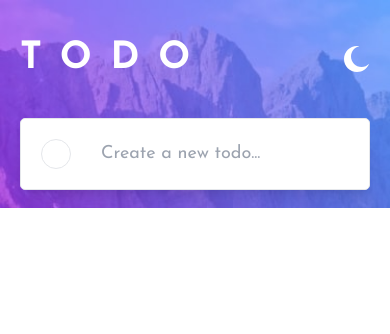
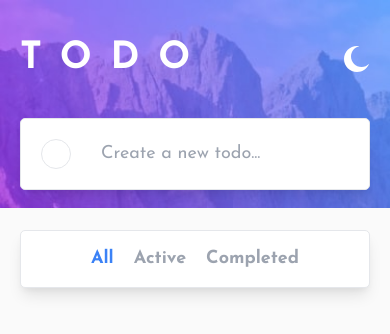
Before and after one commit to Spenalva1/react-todo, a React (Create React App) app in the folder react-todo/: page / in a window 390 px wide. Shown: the top 334 px of the page. Built offline with nearby package versions, Linux system fonts and the light colour scheme.

Commit message:
mobile design finished

```diff
--- a/react-todo/src/GlobalStyles.js
+++ b/react-todo/src/GlobalStyles.js
@@ -15,6 +15,8 @@ export const GlobalStyles = createGlobalStyle`
     font-size: 1.8rem;
     line-height: 2;
     font-family: 'Josefin Sans', sans-serif;
+    background: hsl(0, 0%, 98%);
+    min-height: 100vh;
   }
   button {
     font-family: 'Josefin Sans', sans-serif;
--- a/react-todo/src/components/App.js
+++ b/react-todo/src/components/App.js
@@ -14,6 +14,7 @@ const App = () => {
   const [todosShow, setTodosShow] = useState(todos);
   const [windowWidth, setWindowWidth] = useState(window.innerWidth);
   const [activeFilter, setActiveFilter] = useState('ALL');
+  const todosLeft = todos.filter(todo => !todo.check).length;
   const mobileDesign = windowWidth < 850;
 
   useEffect(() => {
@@ -73,8 +74,13 @@ const App = () => {
           <div>
             {todosShow.map(todo => <TodoItem key={todo.id} className="todo-list-item" todo={todo} mobileDesign={mobileDesign} deleteTodo={deleteTodo} toggleTodoCheck={toggleTodoCheck} />)}
           </div>
-          <Filter todos={todos} setActiveFilter={setActiveFilter} activeFilter={activeFilter} clearCompleted={clearCompleted} />
+          <div className="todo-footer bg-white p-8 flex justify-between items-center relative border-b">
+            <p className="text-gray-400">{todosLeft > 0 ? `${todosLeft} items left` : 'No items left'}</p>
+            <button onClick={() => clearCompleted()} className="text-gray-400 focus:outline-none hover:text-black">Clear Completed</button>
+            {!mobileDesign && <Filter className="absolute transform -translate-x-1/2 -translate-y-1/2 left-1/2 top-1/2" todos={todos} setActiveFilter={setActiveFilter} activeFilter={activeFilter} clearCompleted={clearCompleted} />}
+          </div>
         </div>}
+        {mobileDesign && <Filter className="mt-16 p-4 bg-white flex justify-center border rounded-lg shadow-lg" todos={todos} setActiveFilter={setActiveFilter} activeFilter={activeFilter} clearCompleted={clearCompleted} />}
       </div>
     </div>
   );
--- a/react-todo/src/components/filter.js
+++ b/react-todo/src/components/filter.js
@@ -1,14 +1,10 @@
-const Filter = ({todos, clearCompleted, activeFilter, setActiveFilter}) => {
-  const todosLeft = todos.filter(todo => !todo.check).length;
+const Filter = ({activeFilter, setActiveFilter, className}) => {
+  console.log(className);
   return (
-    <div className="bg-white p-8 flex justify-between items-center relative">
-      <p className="text-gray-400">{todosLeft > 0 ? `${todosLeft} items left` : 'No items left'}</p>
-      <button onClick={() => clearCompleted()} className="text-gray-400 focus:outline-none hover:text-black">Clear Completed</button>
-      <div className="filters absolute transform -translate-x-1/2 -translate-y-1/2 left-1/2 top-1/2">
-        <button onClick={() => setActiveFilter('ALL')} className={`${activeFilter === 'ALL' ? 'text-blue-600' : 'text-gray-500 hover:text-black'} mr-8 focus:outline-none `}>All</button>
-        <button onClick={() => setActiveFilter('ACTIVE')} className={`${activeFilter === 'ACTIVE' ? 'text-blue-600' : 'text-gray-500 hover:text-black'} mr-8 focus:outline-none `}>Active</button>
-        <button onClick={() => setActiveFilter('COMPLETED')} className={`${activeFilter === 'COMPLETED' ? 'text-blue-600' : 'text-gray-500 hover:text-black'} focus:outline-none `}>Completed</button>
-      </div>
+    <div className={className}>
+      <button onClick={() => setActiveFilter('ALL')} className={`${activeFilter === 'ALL' ? 'text-blue-500' : 'text-gray-400 hover:text-black'} mr-8 focus:outline-none font-bold`}>All</button>
+      <button onClick={() => setActiveFilter('ACTIVE')} className={`${activeFilter === 'ACTIVE' ? 'text-blue-500' : 'text-gray-400 hover:text-black'} mr-8 focus:outline-none font-bold`}>Active</button>
+      <button onClick={() => setActiveFilter('COMPLETED')} className={`${activeFilter === 'COMPLETED' ? 'text-blue-500' : 'text-gray-400 hover:text-black'} focus:outline-none font-bold`}>Completed</button>
     </div>
   )
 }
```
